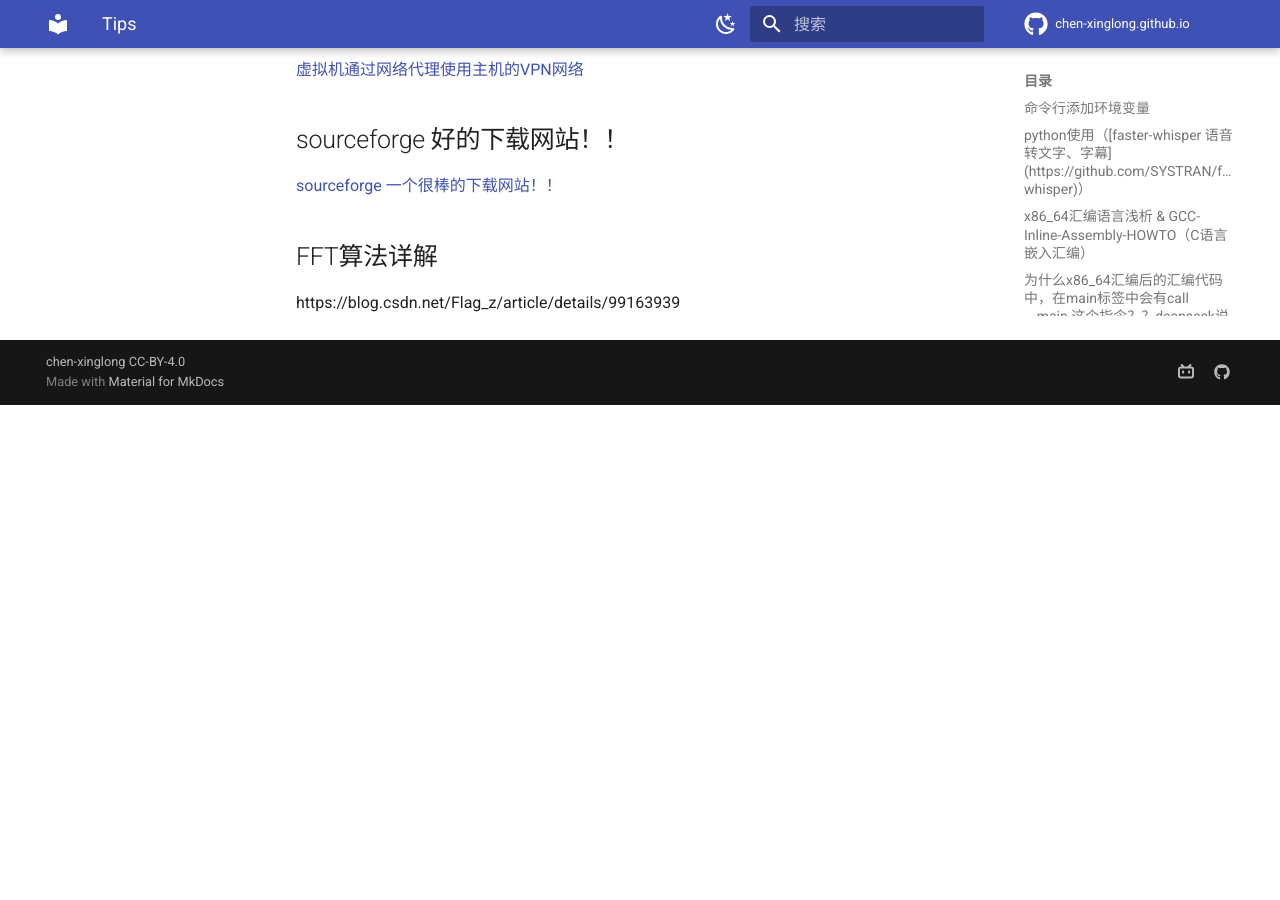
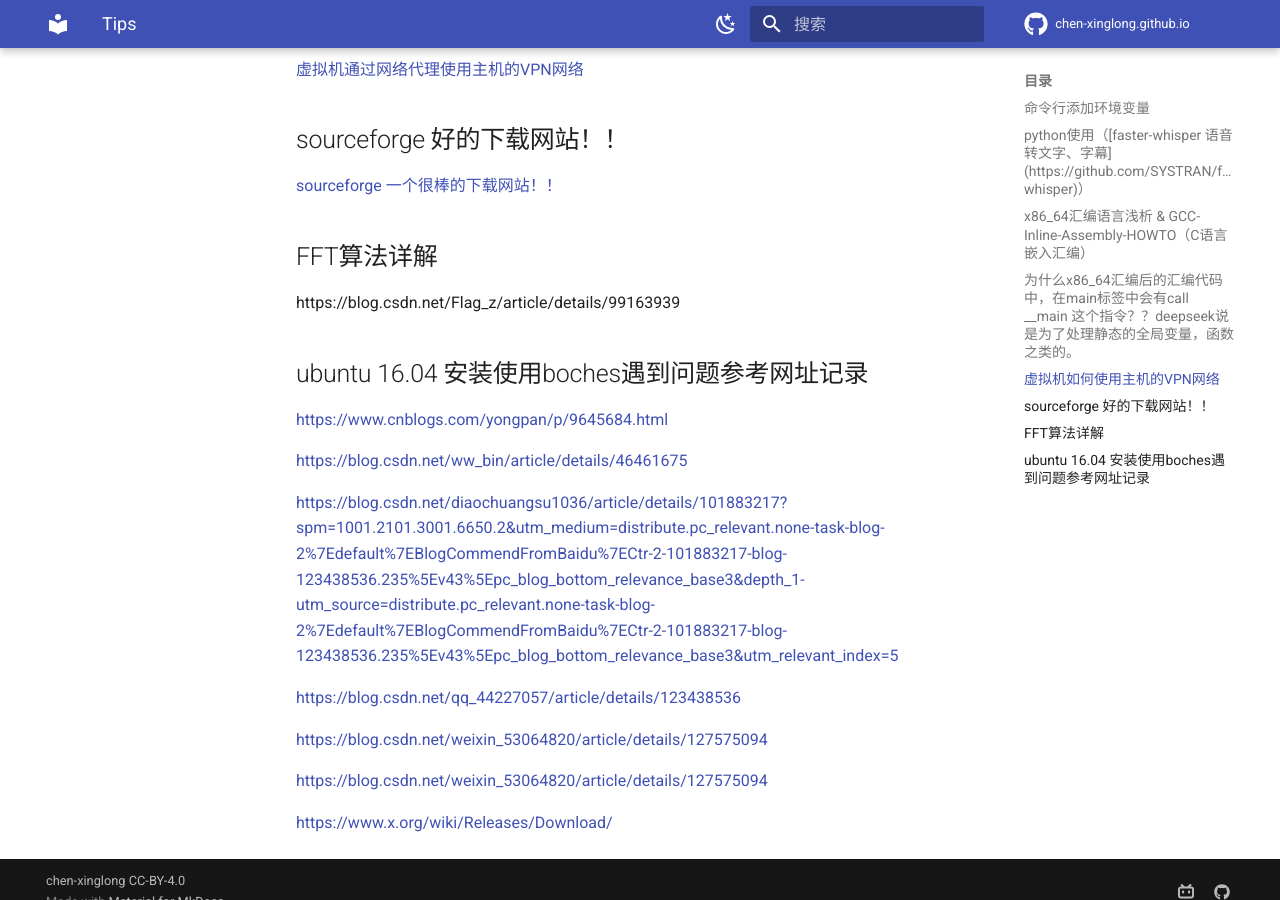
Before and after one commit to chen-xinglong/chen-xinglong.github.io, an MkDocs documentation site: the page built from docs/tips.md, in a window 1280 px wide and 900 px high, scrolled down 1889 px. Built offline with MkDocs 1.6.1 and Material for MkDocs 9.7.7, drawn with Linux system fonts in a browser that asks for light colours; comment, search, counter and statistics services are not loaded; before the commit the page ends 2294 px from its top, so only the background shows below that.

Commit message:
update all tips.md

```diff
--- a/docs/tips.md
+++ b/docs/tips.md
@@ -33,3 +33,19 @@ To add C:\Users\10482\.local\bin to your PATH, either restart your shell or run:
 
 ## FFT算法详解
 https://blog.csdn.net/Flag_z/article/details/99163939
+
+## ubuntu 16.04 安装使用boches遇到问题参考网址记录
+
+[https://www.cnblogs.com/yongpan/p/9645684.html](https://www.cnblogs.com/yongpan/p/9645684.html)
+
+[https://blog.csdn.net/ww_bin/article/details/46461675](https://blog.csdn.net/ww_bin/article/details/46461675)
+
+[https://blog.csdn.net/diaochuangsu1036/article/details/101883217?spm=1001.2101.3001.6650.2&utm_medium=distribute.pc_relevant.none-task-blog-2%7Edefault%7EBlogCommendFromBaidu%7ECtr-2-101883217-blog-123438536.235%5Ev43%5Epc_blog_bottom_relevance_base3&depth_1-utm_source=distribute.pc_relevant.none-task-blog-2%7Edefault%7EBlogCommendFromBaidu%7ECtr-2-101883217-blog-123438536.235%5Ev43%5Epc_blog_bottom_relevance_base3&utm_relevant_index=5](https://blog.csdn.net/diaochuangsu1036/article/details/101883217?spm=1001.2101.3001.6650.2&utm_medium=distribute.pc_relevant.none-task-blog-2%7Edefault%7EBlogCommendFromBaidu%7ECtr-2-101883217-blog-123438536.235%5Ev43%5Epc_blog_bottom_relevance_base3&depth_1-utm_source=distribute.pc_relevant.none-task-blog-2%7Edefault%7EBlogCommendFromBaidu%7ECtr-2-101883217-blog-123438536.235%5Ev43%5Epc_blog_bottom_relevance_base3&utm_relevant_index=5)
+
+[https://blog.csdn.net/qq_44227057/article/details/123438536](https://blog.csdn.net/qq_44227057/article/details/123438536)
+
+[https://blog.csdn.net/weixin_53064820/article/details/127575094](https://blog.csdn.net/weixin_53064820/article/details/127575094)
+
+[https://blog.csdn.net/weixin_53064820/article/details/127575094](https://blog.csdn.net/weixin_53064820/article/details/127575094)
+
+[https://www.x.org/wiki/Releases/Download/](https://www.x.org/wiki/Releases/Download/)
```
Also changed, not shown: docs/SVG/tips.md (added, +15 -0 lines), docs/linux011/tips.md (+3 -0 lines).
